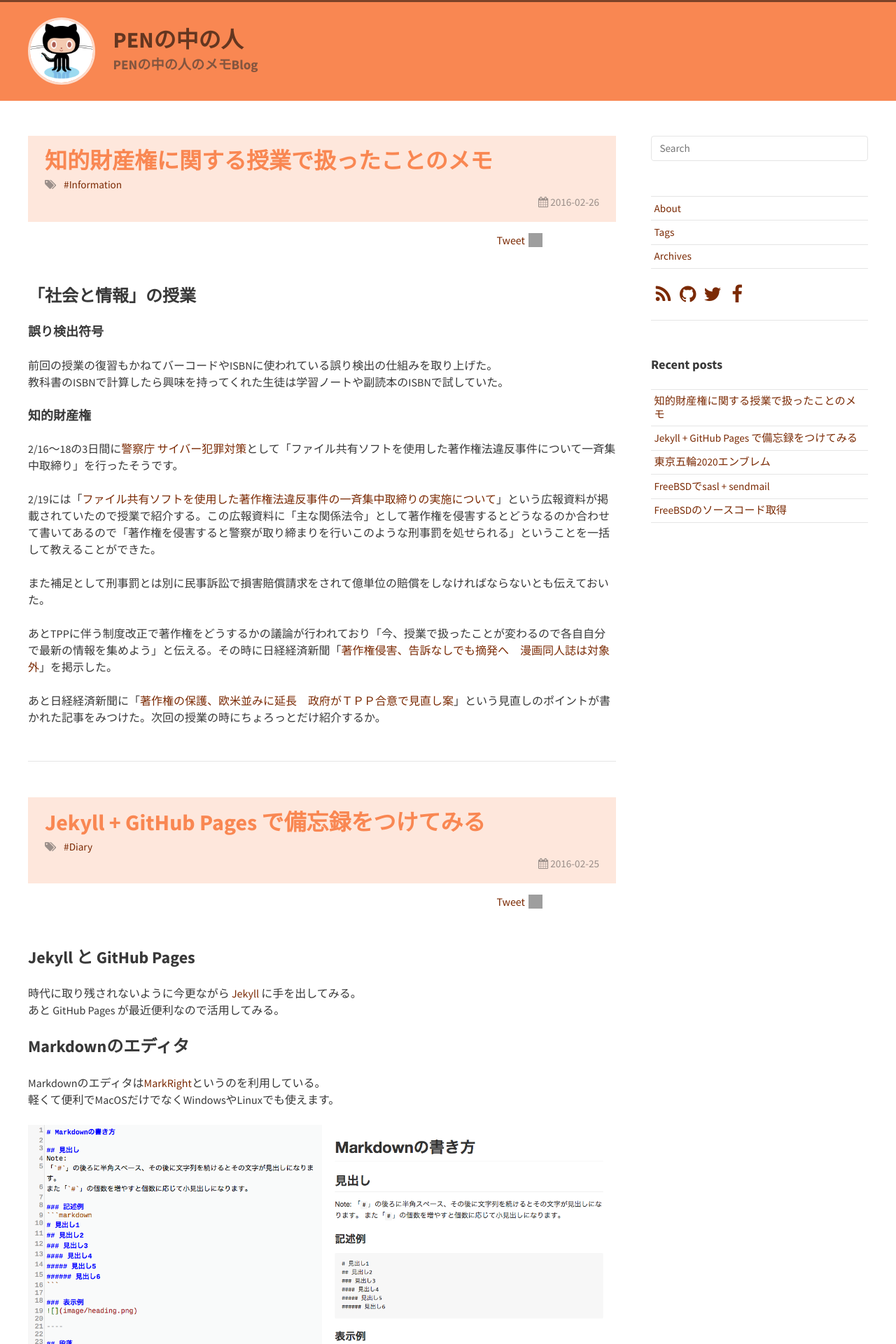
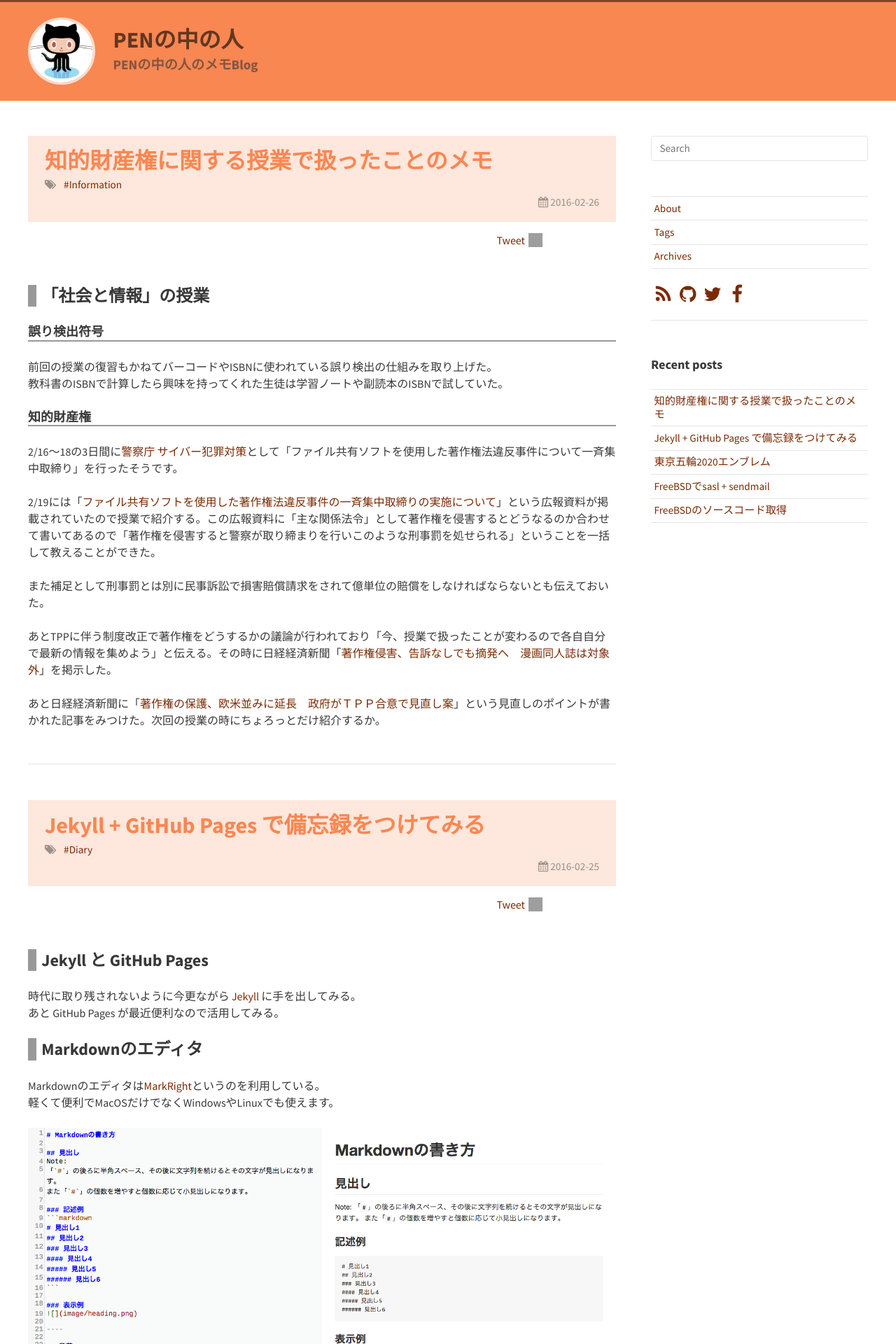
Before and after one commit to xDNCL/blog, a Jekyll site: the page built from index.html, in a window 1280 px wide. Shown: the top 1920 px of the page at 70% size. Built offline with Jekyll 4.4.1, drawn with Linux system fonts in a browser that asks for light colours; nearby versions of some CDN libraries; the list of posts is cut into pages by our own code; comment, search, counter and statistics services are not loaded; grey boxes are pictures that could not be loaded.

Commit message:
[Fix] 見出しに飾りを追加

```diff
--- a/_sass/_content.scss
+++ b/_sass/_content.scss
@@ -21,10 +21,13 @@
 
     h2 {
         font-size: x-large;
+        border-left: 0.5em solid #999;
+        padding-left: 0.3em;
     }
 
     h3 {
         font-size: large;
+        border-bottom: 2px solid #999;
     }
 
     blockquote {
```
